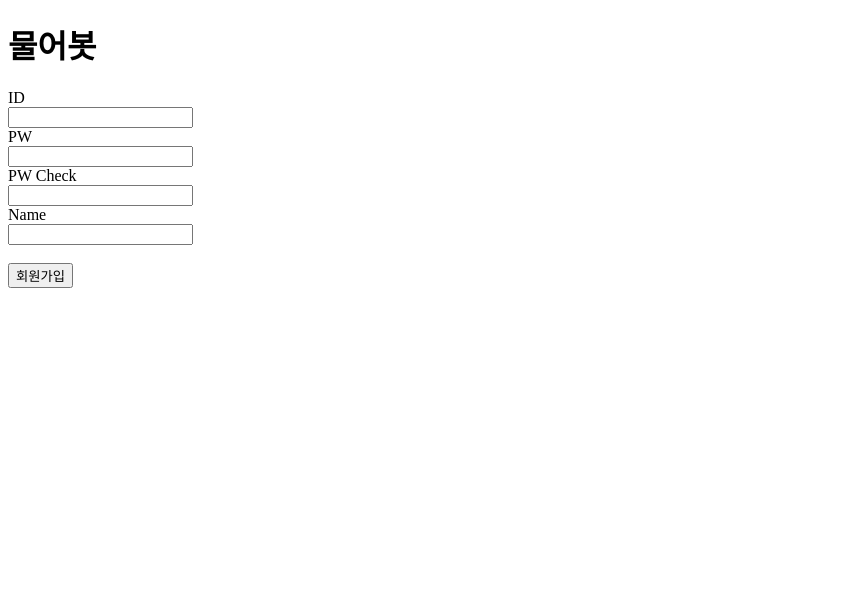
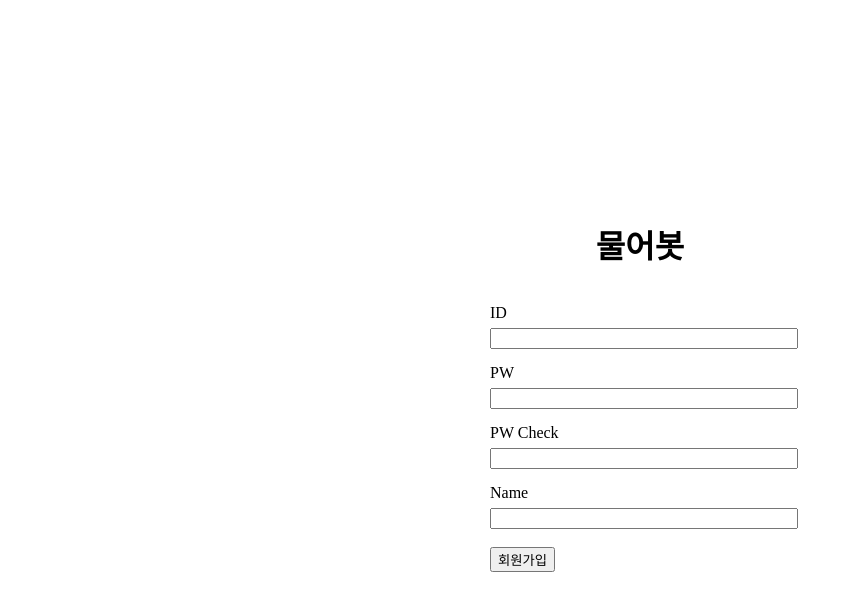
Before and after one commit to hanseongbugi/MURERbot, a React (Create React App) app in the folder murerbot/: page /signup in a window 1280 px wide. Shown: the top 610 px of the page, without its empty margins (0-853 px from the left). Built offline with nearby package versions, Linux system fonts and the light colour scheme.

Commit message:
회원가입창 수정

```diff
--- a/murerbot/package.json
+++ b/murerbot/package.json
@@ -8,6 +8,7 @@
     "@testing-library/user-event": "^13.5.0",
     "react": "^18.2.0",
     "react-dom": "^18.2.0",
+    "react-router-dom": "^6.10.0",
     "react-scripts": "5.0.1",
     "web-vitals": "^2.1.4"
   },
--- a/murerbot/src/components/SignUp.js
+++ b/murerbot/src/components/SignUp.js
@@ -1,5 +1,6 @@
 import React, { useState } from "react";
 import { Link } from 'react-router-dom'
+import "../css/signup.css"
 
 function SignUp(){
     const [inputId, setInputId] = useState('')
@@ -25,29 +26,29 @@ function SignUp(){
     }
 
     return (
-        <div>
-        <h1>물어봇</h1>
-        <div>
-            <label htmlFor='input_id'>ID</label><br/>
-            <input type='text' name='input_id' value={inputId} onChange={handleInputId}/>
-        </div>
-        <div>
-            <label htmlFor='input_pw'>PW </label><br/>
-            <input type='password' name='input_pw' value={inputPw} onChange={handleInputPw}/>
-        </div>
-        <div>
-            <label htmlFor='input_pw'>PW Check</label><br/>
-            <input type='password' name='reInput_pw' value={reInputPw} onChange={handleReInputPw}/>
-        </div>
-        <div>
-            <label htmlFor='input_name'>Name</label><br/>
-            <input type='text' name='input_name' value={inputName} onChange={handleInputName}/><br/><br/>
-        </div>
-        <Link to="/">
-            <div>
+        <div class="signup_div">
+            <div class="signup_title_div">
+                <h1>물어봇</h1>
+            </div>
+                <div class="signup_label_div">
+                    <label htmlFor='input_id'>ID</label>
+                </div><br/>
+                <input class="signup_input" type='text' name='input_id' value={inputId} onChange={handleInputId}/><br/>
+                <div class="signup_label_div">
+                    <label htmlFor='input_pw'>PW </label>
+                </div><br/>
+                <input class="signup_input" type='password' name='input_pw' value={inputPw} onChange={handleInputPw}/><br/>
+                <div class="signup_label_div">
+                    <label htmlFor='input_pw'>PW Check</label>
+                </div><br/>
+                <input class="signup_input" type='password' name='reInput_pw' value={reInputPw} onChange={handleReInputPw}/><br/>
+                <div class="signup_label_div">
+                    <label htmlFor='input_name'>Name</label>
+                </div><br/>
+                <input class="signup_input" type='text' name='input_name' value={inputName} onChange={handleInputName}/><br/><br/>
+            <Link to="/">
                 <button type='button' onClick={onClickSignUp}>회원가입</button>
-            </div>
-        </Link>
+            </Link>
     </div>
     )
 }
--- /dev/null
+++ b/murerbot/src/css/signup.css
@@ -0,0 +1,19 @@
+.signup_div{
+    width:300px;
+    height:400px;
+    position:absolute;
+    top:50%;
+    left:50%;
+    margin: -200px 0 0 -150px;
+}
+.signup_label_div{
+    float : left;
+    margin-top: 5%;
+}
+.signup_title_div{
+    text-align: center;
+}
+.signup_input{
+    margin-top: 2%;
+    width:100%;
+}
```
Also changed, not shown: 1 other file (tests, documents, lock files or other folders).
